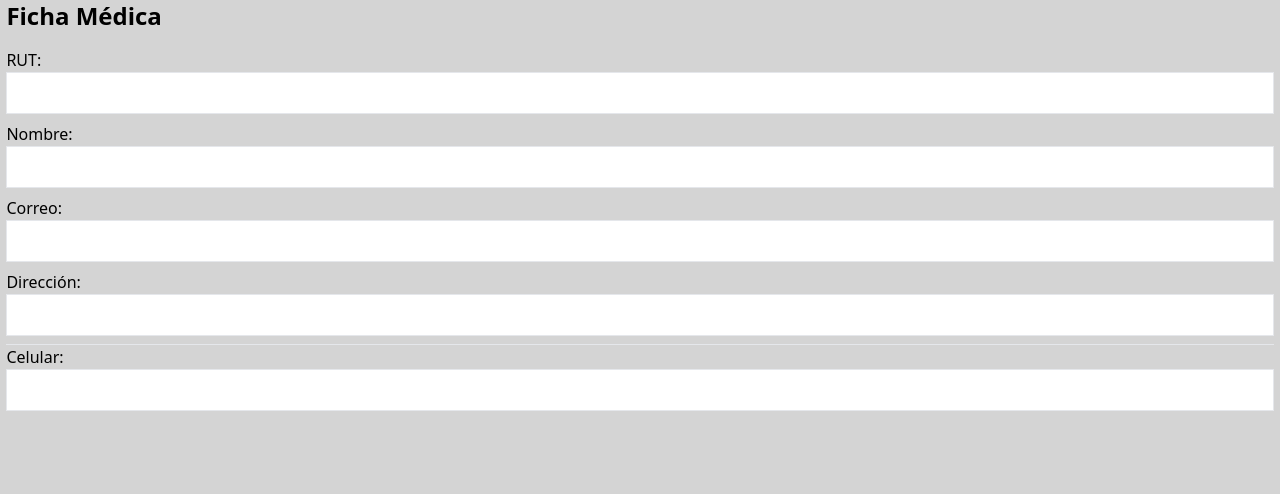
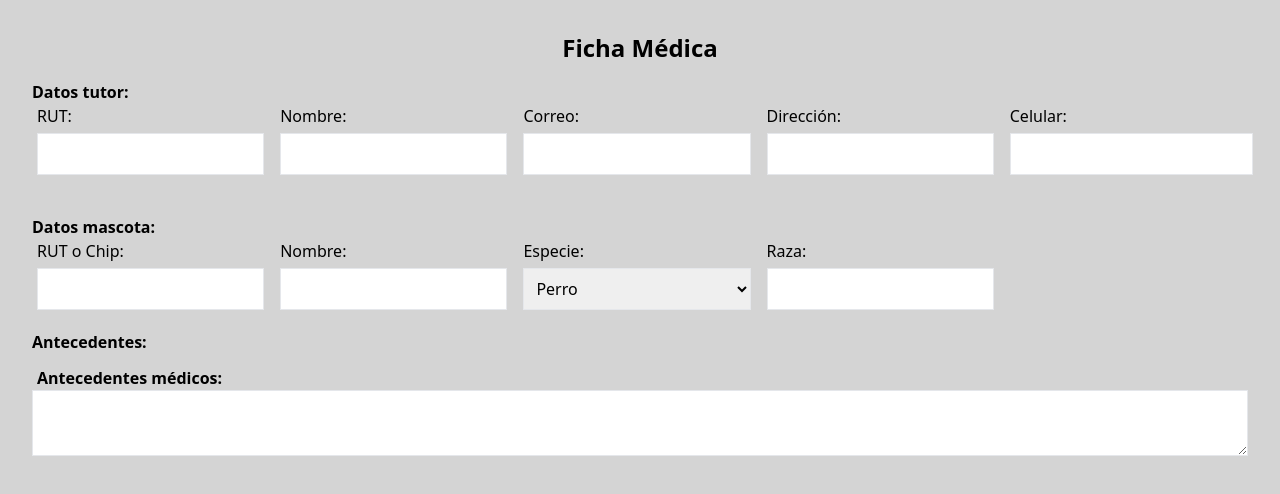
Before and after one commit to waflex/Ficha-Vet, a React (Vite) app in the folder client/: page /fich in a window 1280 px wide. Shown: the top 494 px of the page. Built offline with nearby package versions, Linux system fonts and the light colour scheme.

Commit message:
page ficha medica
Se agregar mas valores a la vista del page ficha medica

```diff
--- a/client/src/index.css
+++ b/client/src/index.css
@@ -9,10 +9,10 @@ body{
 
   min-height: 100vh;
 }
-div h1{
+tit-form-ing{
   display:flex;
   text-align: center;
 }
-label, input{
-  margin-right: 5px;
+label, select, input{
+  margin: 5px;
 }
--- a/client/src/pages/FichaMedicaPage.jsx
+++ b/client/src/pages/FichaMedicaPage.jsx
@@ -1,52 +1,60 @@
-import { useForm } from 'react-hook-form';
-// import { registerRequest } from '../api/registroDatos';
+import { useForm } from 'react-hook-form'; /* import { registerRequest } from '../api/registroDatos'; */
 
 function FichaMedicaPage() {
-  const { register,
-    // handleSubmit
-    } = useForm();
+  const { register /* handleSubmit */ } = useForm();
 
   return (
     <form
-    //   onSubmit={handleSubmit(async (values) => {
-    //     console.log(values);
-    //     const res = await registerRequest(values);
-    //     console.log(res);
-    //   })}
+    /* onSubmit={handleSubmit(async (values) => {
+        console.log(values);
+        const res = await registerRequest(values);
+        console.log(res);
+      })} */
     >
+      {/* Datos tutor */}
+      <section className="m-8">
         <div className="text-center mb-4">
           <h1 className="text-2xl font-bold">Ficha Médica</h1>
         </div>
-      <div htmlFor="">
+        <h2 className="font-bold">Datos tutor:</h2>
+        <div className="mb-3 flex flex-wrap">
+          <div className="w-full sm:w-1/2 md:w-1/5 pr-4">
             <label htmlFor="RUT">RUT:</label>
             <input
               type="number"
               {...register('rut', { required: true })}
               className="w-full border p-2 mb-2"
             />
+          </div>
 
+          <div className="w-full sm:w-1/2 md:w-1/5 pr-4">
             <label htmlFor="nombreTutor">Nombre:</label>
             <input
               type="text"
               {...register('nombreTutor', { required: true })}
               className="w-full border p-2 mb-2"
             />
+          </div>
 
+          <div className="w-full sm:w-1/2 md:w-1/5 pr-4">
             <label htmlFor="correo">Correo:</label>
             <input
               type="email"
               {...register('correo', { required: true })}
               className="w-full border p-2 mb-2"
             />
+          </div>
 
+          <div className="w-full sm:w-1/2 md:w-1/5 pr-4">
             <label htmlFor="direccion">Dirección:</label>
             <input
               type="text"
               {...register('direccion', { required: true })}
               className="w-full border p-2 mb-2"
             />
-        <hr></hr>
+          </div>
 
+          <div className="w-full sm:w-1/2 md:w-1/5">
             <label htmlFor="celular">Celular:</label>
             <input
               type="number"
@@ -54,12 +62,64 @@ function FichaMedicaPage() {
               className="w-full border p-2 mb-2"
             />
           </div>
-      <form></form>
+        </div>
+      </section>
+      {/* Datos Mascota */}
+      <section className="m-8">
+        <h2 className="font-bold">Datos mascota:</h2>
+        <div className="mb-3 flex flex-wrap">
+          <div className="w-full sm:w-1/2 md:w-1/5 pr-4">
+            <label htmlFor="rutChip">RUT o Chip:</label>
+            <input
+              type="number"
+              {...register('rutChip', { required: true })}
+              className="w-full border p-2 mb-2"
+            />
+          </div>
 
-      <section>
-        <div></div>
+          <div className="w-full sm:w-1/2 md:w-1/5 pr-4">
+            <label htmlFor="nombreMascota">Nombre:</label>
+            <input
+              type="text"
+              {...register('nombreMascota', { required: true })}
+              className="w-full border p-2 mb-2"
+            />
+          </div>
+          <div className="w-full sm:w-1/2 md:w-1/5 pr-4">
+            <label htmlFor="especie">Especie:</label>
+            <select
+              {...register('especie', { required: true })}
+              className="w-full border p-2 mb-2">
+              <option value="perro">Perro</option>
+              <option value="gato">Gato</option>
+              <option value="ave">Ave</option>
+              <option value="roedor">Roedor</option>
+              <option value="iguana">Iguana</option>
+            </select>
+          </div>
+
+          <div className="w-full sm:w-1/2 md:w-1/5 pr-4">
+            <label htmlFor="raza">Raza:</label>
+            <input
+              type="text"
+              {...register('raza', { required: true })}
+              className="w-full border p-2 mb-2"
+            />
+          </div>
+        </div>
+        <section className="">
+          <h2 className="font-bold">Antecedentes:</h2>
+          <div className="mb-3 flex flex-wrap"></div>{' '}
+          <label className="font-bold" htmlFor="antcedentes">Antecedentes médicos:</label>
+          <textarea
+            type="number"
+            {...register('antcedentes', { required: true })}
+            className="w-full border p-2 mb-2"
+          />
+        </section>
       </section>
     </form>
   );
 }
+
 export default FichaMedicaPage;
--- a/client/src/pages/IngresoPage.jsx
+++ b/client/src/pages/IngresoPage.jsx
@@ -12,7 +12,7 @@ function IngresoPage() {
     })} className="max-w-screen-lg mx-auto mt-0 p-2 border border-gray-300 rounded">
 
       <div className="text-center mb-0">
-        <h1 className="text-2xl font-bold">Formulario de ingreso</h1>
+        <h1 className="text-2xl font-bold" id="tit-form-ing">Formulario de ingreso</h1>
       </div>
 
       <div className="grid grid-cols-1 md:grid-cols-2 gap-4">
@@ -59,7 +59,7 @@ function IngresoPage() {
             <option value="iguana">Iguana</option>
           </select>
 
-          <label htmlFor="raza">Raza:</label>
+          <label htmlFor="">Raza:</label>
           <input type="text" {...register("raza")} className="w-full border p-2 mb-2" />
 
           <label htmlFor="antcedentes">Antecedentes:</label>
```
Lines whose indentation alone changed are shown as unchanged.
